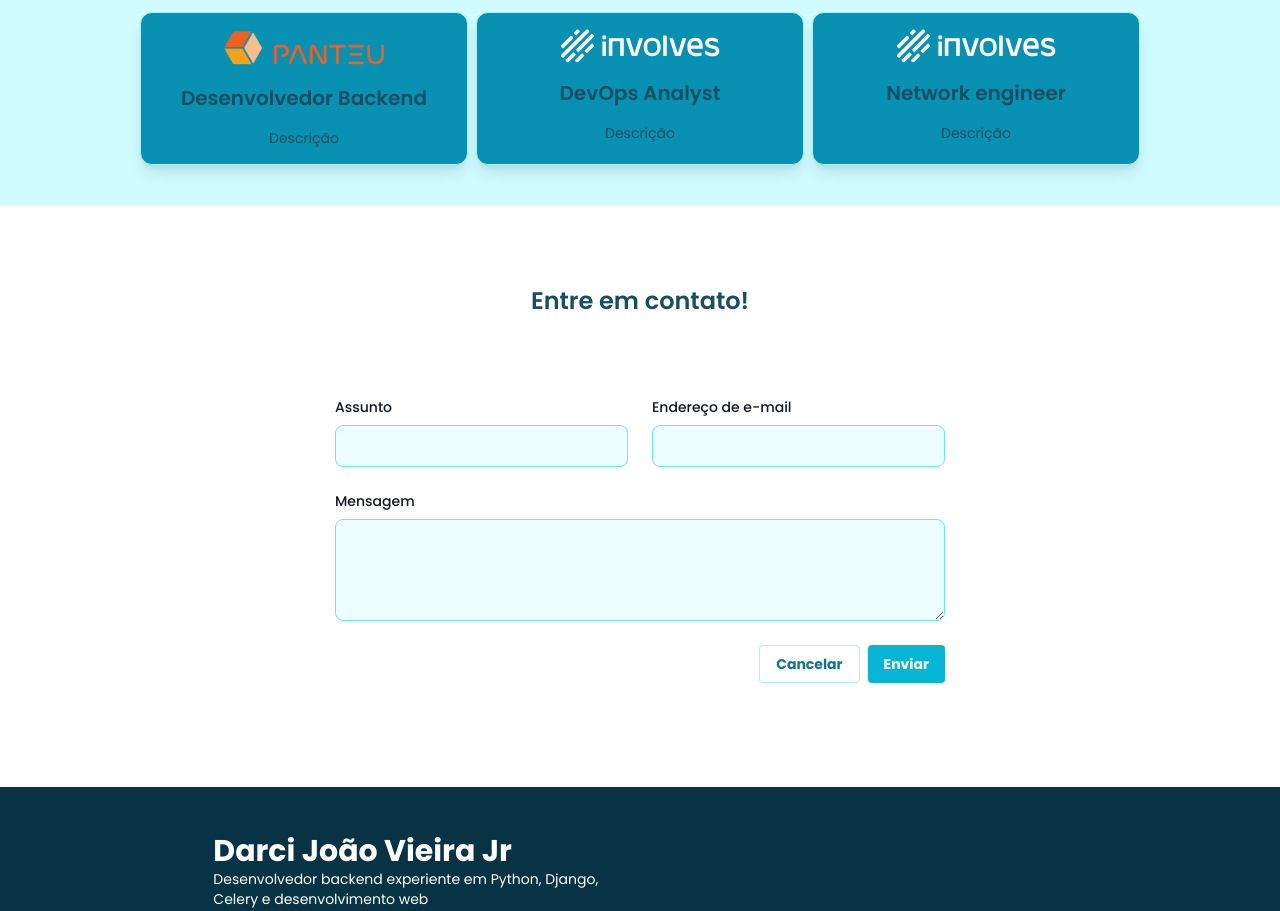
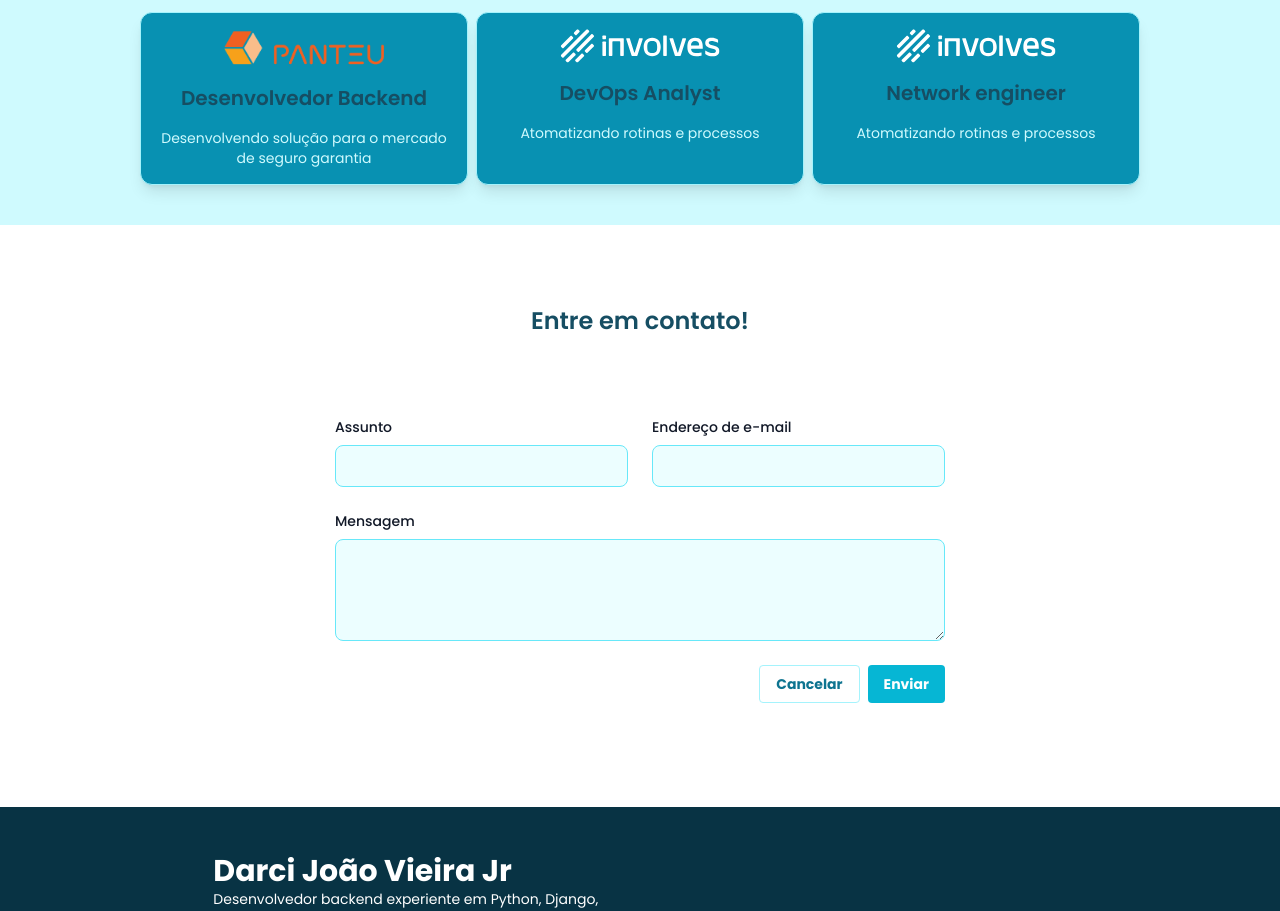
Before and after one commit to darcivieira/portfolio-frontend, a Next.js app: page / in a window 1280 px wide. Shown: the part 1900-2811 px from the top of the page. Built offline with nearby package versions, Linux system fonts and the light colour scheme.

Commit message:
first commit

```diff
--- a/src/app/page.jsx
+++ b/src/app/page.jsx
@@ -34,7 +34,13 @@ export default function Home() {
       },
       body: JSON.stringify(data)
     })
-      .then((resp) => console.log(resp))
+      .then((resp) => {
+        if (resp.status === 200) {
+          setEmail('');
+          setMessage('');
+          setSubject('');
+        }
+      })
       .catch((err) => console.log(err));
   };
 
@@ -273,7 +279,9 @@ export default function Home() {
             >
               <img src="/panteu.png" className="w-40" alt="" />
               <h6 className="text-center">Desenvolvedor Backend</h6>
-              <span>Descrição</span>
+              <span className="text-center text-cyan-100">
+                Desenvolvendo solução para o mercado de seguro garantia
+              </span>
             </div>
             <div
               onClick={() => handleClick('devops')}
@@ -281,7 +289,9 @@ export default function Home() {
             >
               <img src="/involves.svg" className="w-40" alt="" />
               <h6>DevOps Analyst</h6>
-              <span>Descrição</span>
+              <span className="text-center text-cyan-100">
+                Atomatizando rotinas e processos
+              </span>
             </div>
             <div
               onClick={() => handleClick('network')}
@@ -289,7 +299,9 @@ export default function Home() {
             >
               <img src="/involves.svg" className="w-40" alt="" />
               <h6>Network engineer</h6>
-              <span>Descrição</span>
+              <span className="text-center text-cyan-100">
+                Atomatizando rotinas e processos
+              </span>
             </div>
           </div>
         </div>
```
